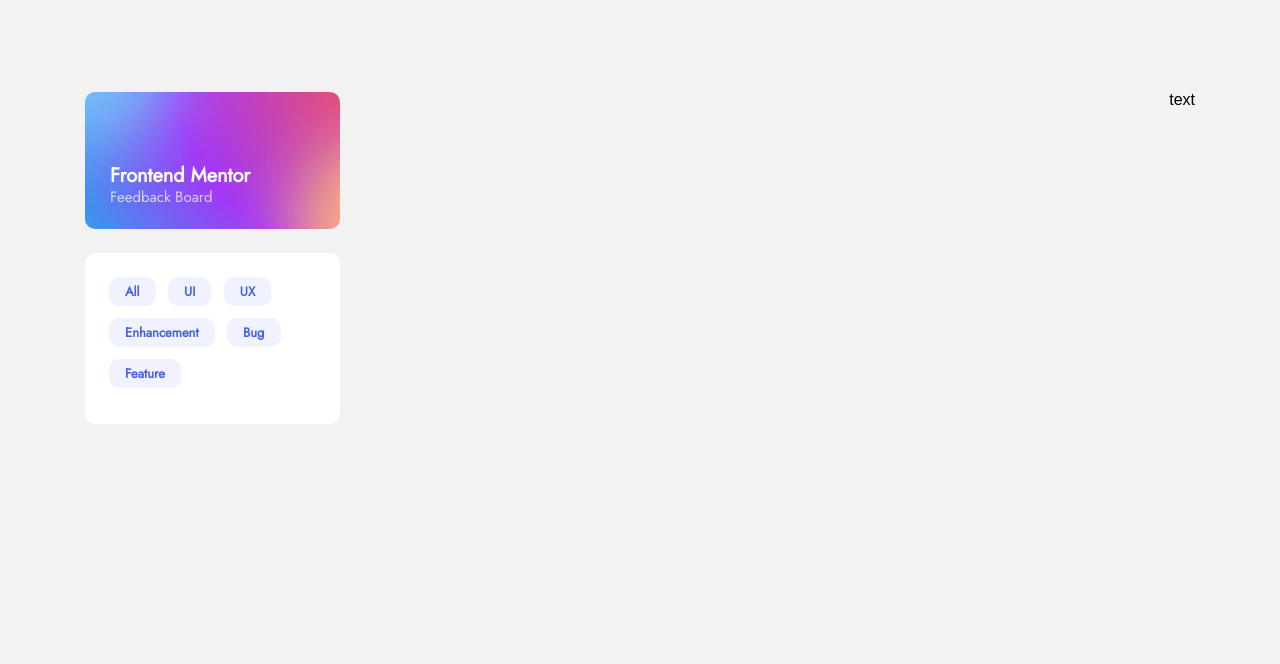
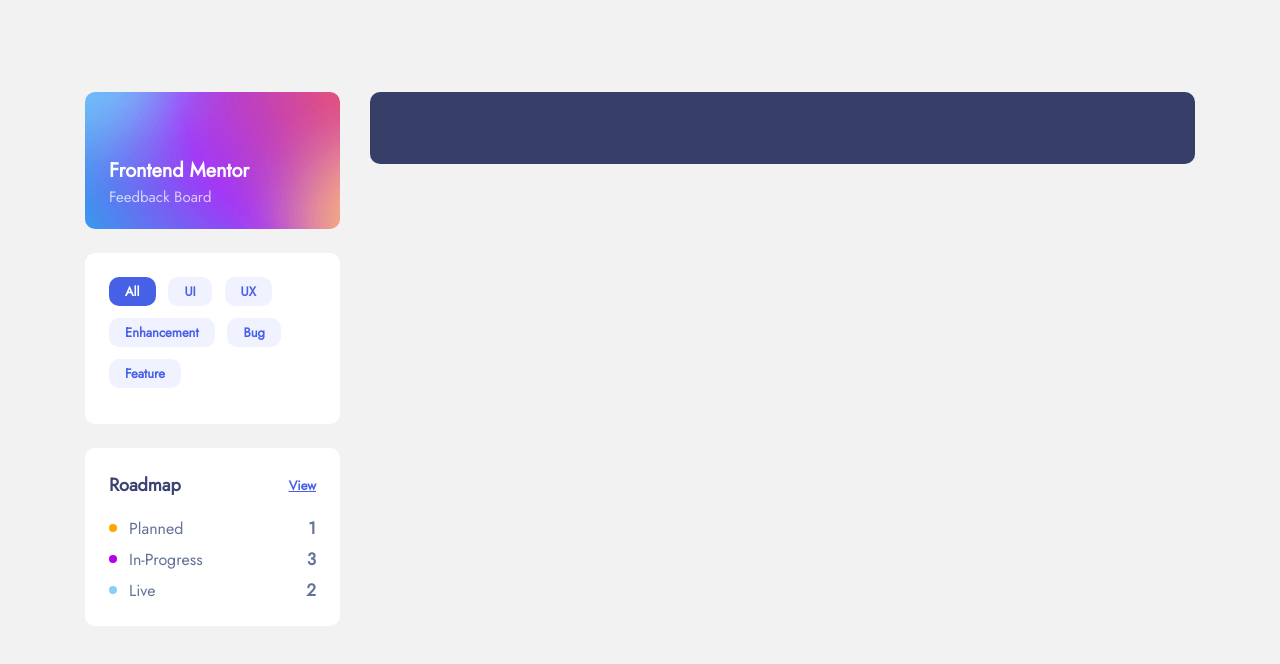
Before and after one commit to vasilmaliy/product-feedback-app, a website with bundled scripts: page src/index.html in a window 1280 px wide. Built offline with nearby package versions, Linux system fonts and the light colour scheme.

Commit message:
styling roadmap and navigation in the side panel

```diff
--- a/src/css/style.css
+++ b/src/css/style.css
@@ -14,6 +14,8 @@
   background-color: #f2f2f2;
   margin: 0;
   padding: 0 20px;
+
+  font-family: "Jost", sans-serif;
 }
 
 .sheet {
@@ -55,6 +57,7 @@
   border-radius: 10px;
   background-color: #ffffff;
   margin-bottom: 24px;
+  padding: 24px;
 }
 
 .logo {
@@ -62,7 +65,6 @@
   height: 137px;
   background: url("../img/suggestions/desktop/background-header.png") 0 0 /
     cover no-repeat;
-  padding: 0px 10px 24px 25px;
 
   display: flex;
   flex-direction: column;
@@ -73,8 +75,8 @@
 
 .logo h1 {
   font-size: 20px;
-  line-height: 29px;
-  font-weight: bold;
+  line-height: 39px;
+  font-weight: 700;
 }
 
 .logo p {
@@ -86,7 +88,6 @@
 .sheet__navbar-list {
   width: 255px;
   height: 171px;
-  padding: 24px;
 }
 
 .sheet__navbar-item {
@@ -103,7 +104,89 @@
   margin: 0px 8px 12px 0px;
 }
 
-.sheet__navbar-item:hover {
+.sheet__navbar-item:focus {
   background: hsl(230, 76%, 59%);
   color: #ffffff;
 }
+
+.roadmap__header {
+  display: flex;
+  justify-content: space-between;
+  align-items: center;
+  margin: 0px 0px 19px 0px;
+  font-family: "Jost", sans-serif;
+}
+
+.roadmap__header h2 {
+  color: rgb(58, 67, 115);
+  font-size: 18px;
+  font-weight: 700;
+  line-height: 26px;
+}
+
+.roadmap__detailed-information-link {
+  color: rgb(71, 97, 230);
+  font-weight: bold;
+  line-height: 19px;
+  font-size: 13px;
+  text-decoration: underline;
+}
+
+.roadmap__list {
+  display: block;
+  /* margin-left: -10px; */
+  padding-left: 20px;
+}
+
+.roadmap__list-item {
+  display: block;
+  position: relative;
+
+  color: rgb(100, 113, 150);
+  line-height: 23px;
+  font-size: 16px;
+
+}
+
+.roadmap__list-item:not(:last-child) {
+  margin-bottom: 8px;
+}
+
+.roadmap__list-item:before {
+  content: "";
+  position: absolute;
+  top: 1.2em;
+  left: -20px;
+  margin-top: -12px;
+  background: #f69ec4;
+  height: 8px;
+  width: 8px;
+  border-radius: 50%;
+}
+
+.roadmap__number-of-feedback {
+  position: absolute;
+  right: 0px;
+
+  font-weight: 700;
+  font-size: 17px;
+}
+
+.plannet-item:before {
+  background-color: #FFA500;
+}
+
+.in-progres-item:before {
+  background-color: #B200ED;
+}
+
+.live-item:before {
+  background-color: #87CEFA;
+}
+
+.sheet__main-header {
+  height: 72px;
+  min-width: 825px;
+  background-color: rgb(55, 63, 104);
+  border-radius: 10px;
+}
--- a/src/index.html
+++ b/src/index.html
@@ -20,16 +20,33 @@
                 <p>Feedback Board</p>
               </div>
               <div class="sheet__navbar-list sheet__navbar-element">
-                  <button class="sheet__navbar-item" id="all">All</button>
-                  <button class="sheet__navbar-item" id="all">UI</button>
-                  <button class="sheet__navbar-item" id="all">UX</button>
-                  <button class="sheet__navbar-item" id="all">Enhancement</button>
-                  <button class="sheet__navbar-item" id="all">Bug</button>
-                  <button class="sheet__navbar-item" id="all">Feature</button>
+                  <button type="button" autofocus class="sheet__navbar-item" id="all">All</button>
+                  <button class="sheet__navbar-item" id="ul">UI</button>
+                  <button class="sheet__navbar-item" id="ux">UX</button>
+                  <button class="sheet__navbar-item" id="enhancement">Enhancement</button>
+                  <button class="sheet__navbar-item" id="bug">Bug</button>
+                  <button class="sheet__navbar-item" id="feature">Feature</button>
+              </div>
+              <div class="roadmap sheet__navbar-element"">
+                <div class="roadmap__header">
+                  <h2 class="roadmap__title">Roadmap</h2>
+                  <a class="roadmap__detailed-information-link">View</a>
+                </div>
+
+                <ul class="roadmap__list">
+                  <li class="roadmap__list-item plannet-item">Planned<span class="roadmap__number-of-feedback">1</span></li>
+                  <li class="roadmap__list-item in-progres-item">In-Progress<span class="roadmap__number-of-feedback">3</span></li>
+                  <li class="roadmap__list-item live-item">Live<span class="roadmap__number-of-feedback">2</span></li>
+                </ul>
+
               </div>
             </aside>
           </div>
-          <div class="main">text</div>
+          <div class="main">
+            <section class="sheet__main">
+              <header class="sheet__main-header"></header>
+            </section>
+          </div>
         </div>
       </section>
     </div>
```
